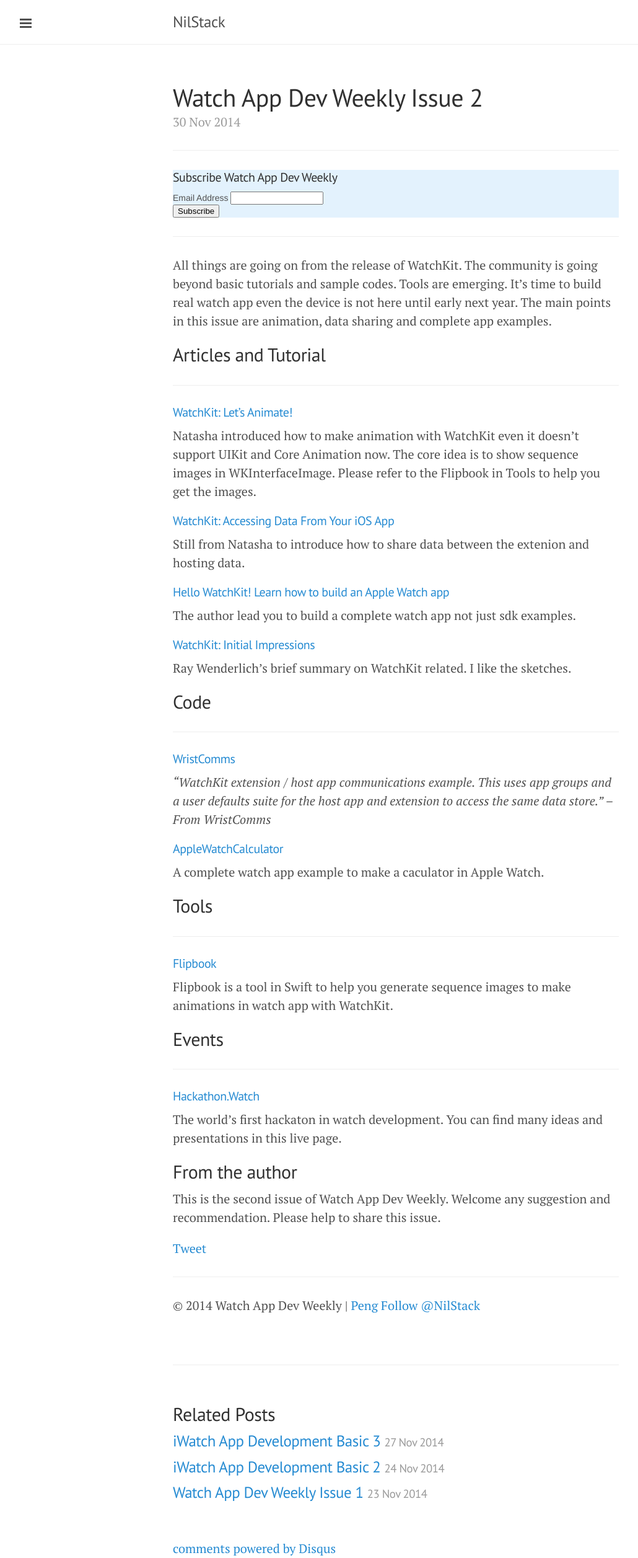
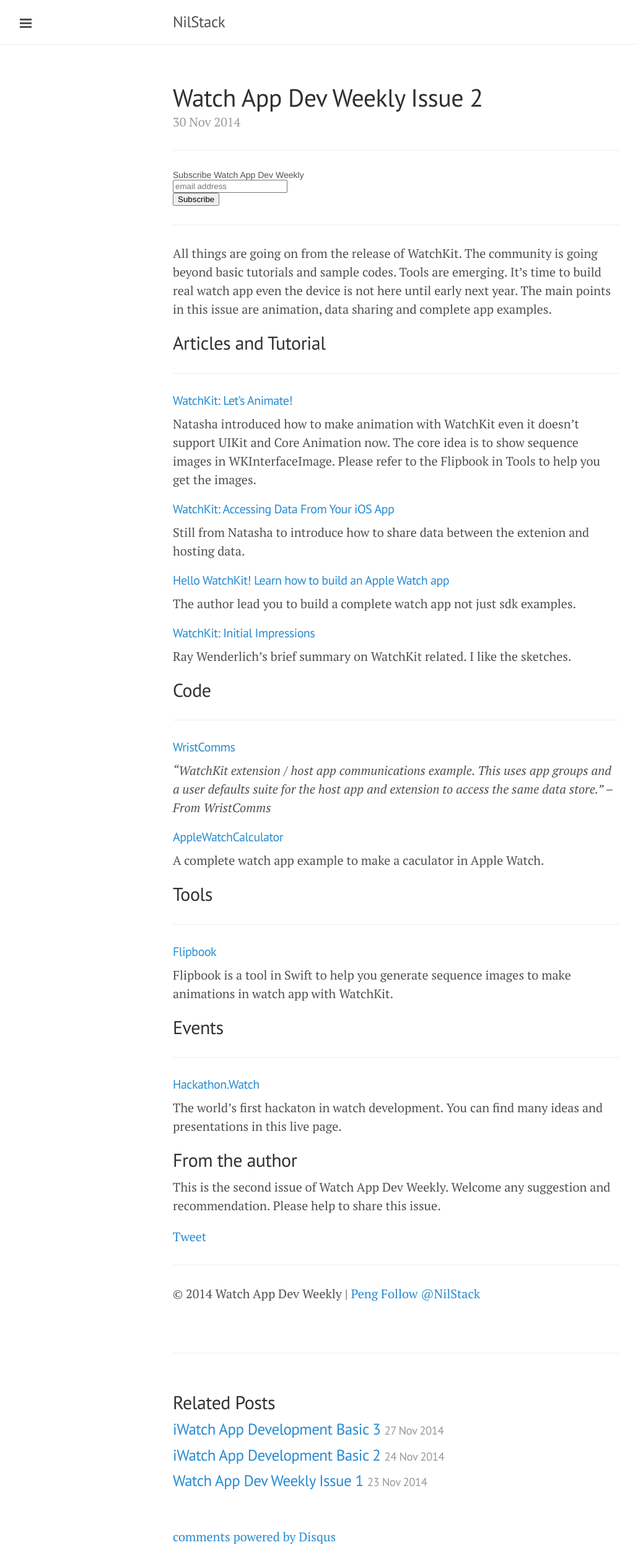
Before and after one commit to GitPeng/GitPeng.github.io, a Jekyll site: the page built from _posts/2014-11-30-Watch-App-Dev-Weekly-Issue-2.md, in a window 1280 px wide. Shown: the whole page at 62% size, without its empty margins (1-1031 px from the left). Built offline with Jekyll 4.4.1, drawn with Linux system fonts in a browser that asks for light colours; Markdown is read by kramdown in place of the engine named in the settings; comment, search, counter and statistics services are not loaded.

Commit message:
change subscribe form positon and background color

```diff
--- a/_posts/2014-11-30-Watch-App-Dev-Weekly-Issue-2.md
+++ b/_posts/2014-11-30-Watch-App-Dev-Weekly-Issue-2.md
@@ -4,28 +4,25 @@
 ---
 ---
 <!-- Begin MailChimp Signup Form -->
-<link href="//cdn-images.mailchimp.com/embedcode/classic-081711.css" rel="stylesheet" type="text/css">
+<link href="//cdn-images.mailchimp.com/embedcode/slim-081711.css" rel="stylesheet" type="text/css">
 <style type="text/css">
-	#mc_embed_signup{background:#e3f2fd; clear:left; font:14px Helvetica,Arial,sans-serif; }
+	#mc_embed_signup{background:#fff; clear:left; font:14px Helvetica,Arial,sans-serif;  width:300px;}
+	/* Add your own MailChimp form style overrides in your site stylesheet or in this style block.
+	   We recommend moving this block and the preceding CSS link to the HEAD of your HTML file. */
 </style>
 <div id="mc_embed_signup">
 <form action="//github.us9.list-manage.com/subscribe/post?u=ff5dae3ddc1f4cead9b9d7277&amp;id=868c3a1b23" method="post" id="mc-embedded-subscribe-form" name="mc-embedded-subscribe-form" class="validate" target="_blank" novalidate>
     <div id="mc_embed_signup_scroll">
-	<h4>Subscribe Watch App Dev Weekly </h4>
-<div class="mc-field-group">
-	<label for="mce-EMAIL">Email Address </label>
-	<input type="email" value="" name="EMAIL" class="required email" id="mce-EMAIL" style="width:150px">
-</div>
-	<div id="mce-responses" class="clear">
-		<div class="response" id="mce-error-response" style="display:none"></div>
-		<div class="response" id="mce-success-response" style="display:none"></div>
-	</div>
+	<label for="mce-EMAIL">Subscribe Watch App Dev Weekly</label>
+	<input type="email" value="" name="EMAIL" class="email" id="mce-EMAIL" placeholder="email address" required>
+    <!-- real people should not fill this in and expect good things - do not remove this or risk form bot signups-->
     <div style="position: absolute; left: -5000px;"><input type="text" name="b_ff5dae3ddc1f4cead9b9d7277_868c3a1b23" tabindex="-1" value=""></div>
     <div class="clear"><input type="submit" value="Subscribe" name="subscribe" id="mc-embedded-subscribe" class="button"></div>
     </div>
 </form>
 </div>
-<script type='text/javascript' src='//s3.amazonaws.com/downloads.mailchimp.com/js/mc-validate.js'></script><script type='text/javascript'>(function($) {window.fnames = new Array(); window.ftypes = new Array();fnames[0]='EMAIL';ftypes[0]='email';fnames[1]='FNAME';ftypes[1]='text';fnames[2]='LNAME';ftypes[2]='text';}(jQuery));var $mcj = jQuery.noConflict(true);</script>
+
+<!--End mc_embed_signup-->
 
 ---
 
```
